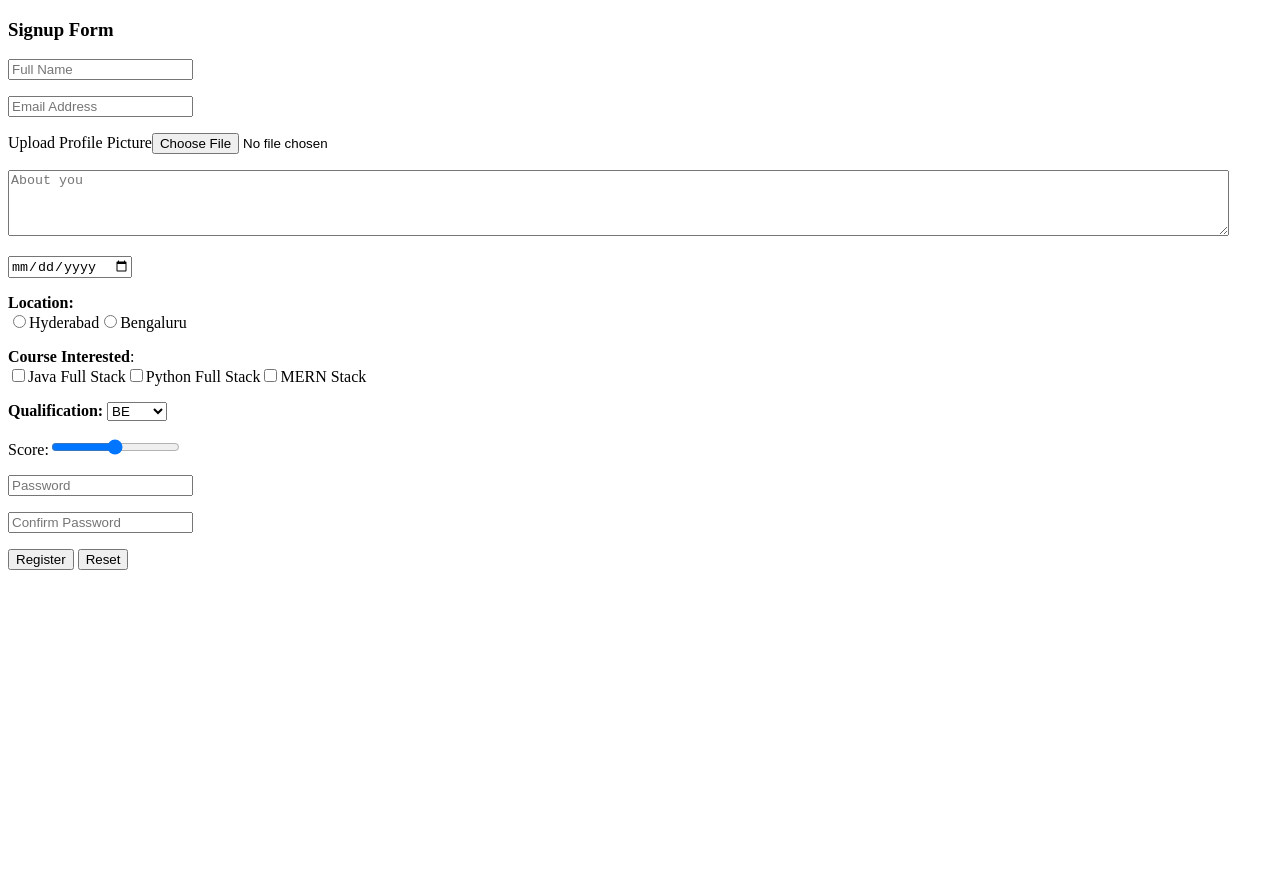
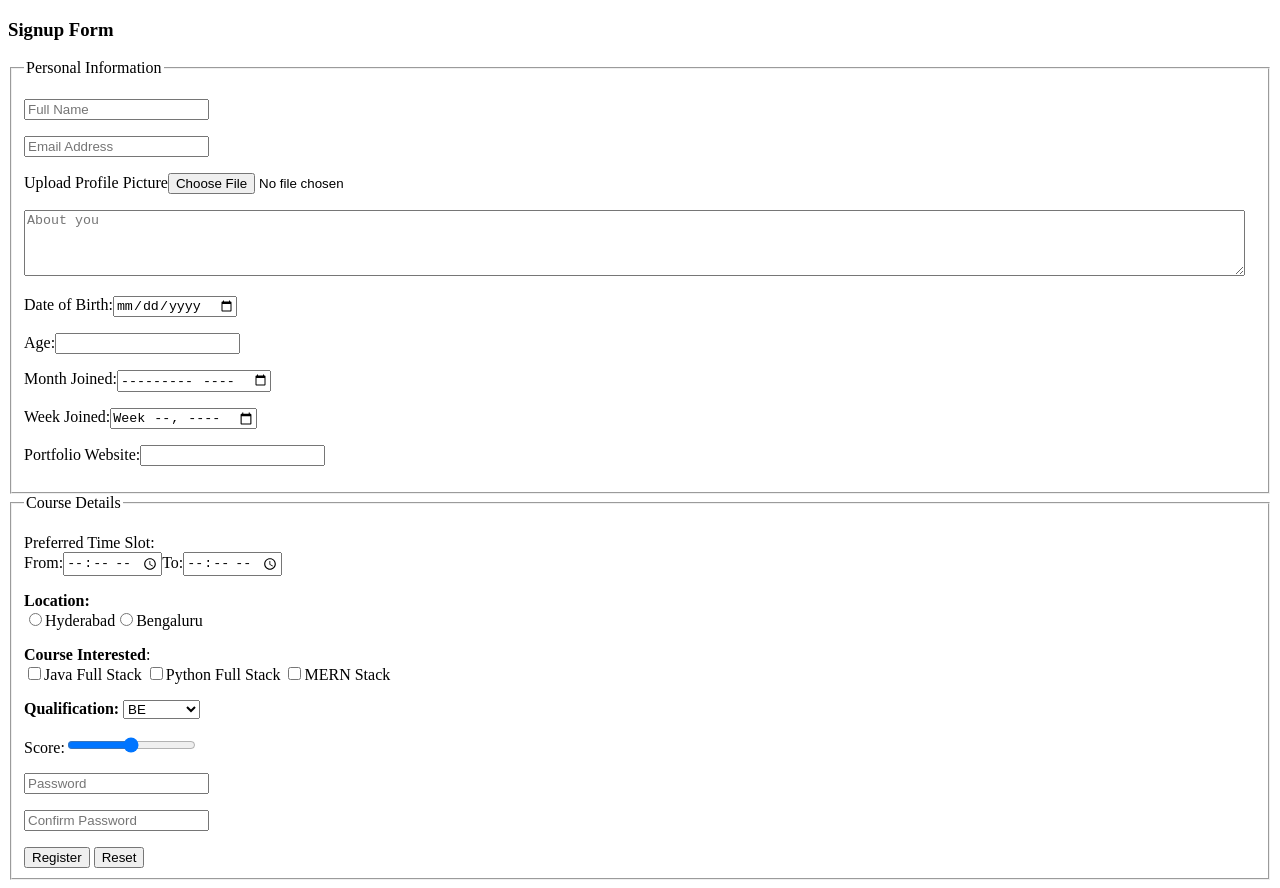
Before and after one commit to praveannair/htmlcssjs1100-new, a plain HTML site: page register.html in a window 1280 px wide. Shown: the part 169-1057 px from the top of the page. Before the commit the page ends 800 px from the top, so only its background shows below. Drawn offline with Linux system fonts and the light colour scheme.

Commit message:
added more tags

```diff
--- a/register.html
+++ b/register.html
@@ -16,20 +16,45 @@
     <h1>This is new user registration page</h1>
     <h3>Signup Form</h3>
     <form>
+      <fieldset>
+        <legend>Personal Information</legend>
       <p><input type="text" placeholder="Full Name" required /></p>
-      <p><input type="text" placeholder="Email Address" required /></p>
+      <p><input type="email" placeholder="Email Address" required /></p>
       <p><label>Upload Profile Picture</label><input type="file"></p>
       <p><textarea rows="4" cols="150" placeholder="About you"></textarea></p>
-      <p><input type="date"></p>
+      <p>Date of Birth:<input type="date"></p>
+      <p>Age:<input type="number"></p>
+      <p>Month Joined:<input type="month"></p>
+      <p>Week Joined:<input type="week"></p>
+      <p>Portfolio Website:<input type="url"></p>
+    </fieldset>
+
+    <fieldset>
+      <legend>Course Details</legend>
+      <p>Preferred Time Slot:<br>
+        From:<input type="time">To:<input type="time">
+      </p>
+
+
       <p><b>Location:</b><br> <input type="radio" name="location">Hyderabad<input type="radio" name="location">Bengaluru</p>
 
-      <p><b>Course Interested</b>: <br><input type="checkbox">Java Full Stack<input type="checkbox">Python Full Stack<input type="checkbox">MERN Stack</input></p>
+      <p><b>Course Interested</b>: <br>
+        <input type="checkbox" id="java"><label for="java">Java Full Stack</label>
+        <input type="checkbox" id="python"><label for="python">Python Full Stack</label>
+        <input type="checkbox" id="mern"><label for="mern">MERN Stack</label>
+      </p>
       <p><b>Qualification:</b>
 
         <select>
+          <optgroup label="Bachelors Degree">
             <option>BE</option>
             <option>BTech</option>
+          </optgroup>
+
+          <optgroup label="Masters Degree">
+            <option>MTech</option>
             <option>MBA</option>
+          </optgroup>
         </select>
 
       </p>
@@ -40,6 +65,7 @@
       <!-- <input type="submit"> -->
        <!-- <input type="image" src="submit.jpeg"> -->
       <input type="reset">
+    </fieldset>
     </form>
   </body>
 </html>
```
Also changed, not shown: faq.html (+4 -0 lines).
